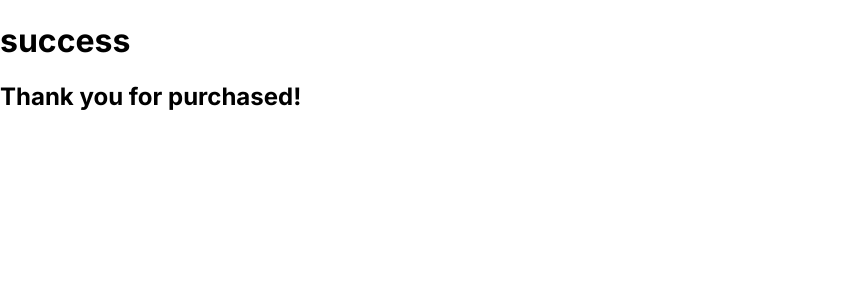
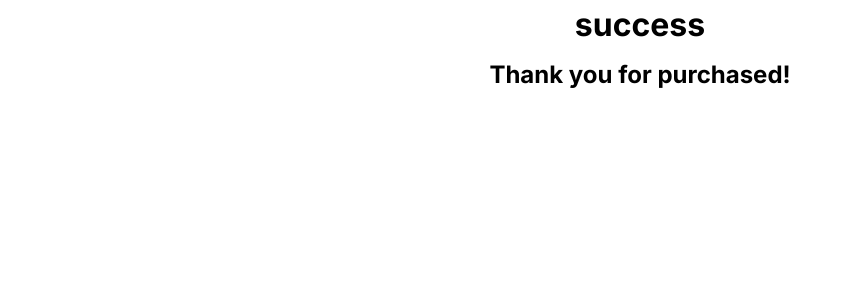
Before and after one commit to EdwardDuong/Fitness, a React (Create React App) app: page /success in a window 1280 px wide. Shown: the top 300 px of the page, without its empty margins (0-852 px from the left). Built offline with nearby package versions, Linux system fonts and the light colour scheme.

Commit message:
handle error

```diff
--- a/src/components/Plans/Plans.jsx
+++ b/src/components/Plans/Plans.jsx
@@ -4,16 +4,20 @@ import { plansData } from "../../data/plansData";
 import whiteTick from "../../assets/whiteTick.png";
 import InjectedCheckoutForm from "../ultis/payment";
 import { loadStripe } from "@stripe/stripe-js";
+import { useState } from "react";
 
 let stripePromise;
 const getStripe = () => {
   if (!stripePromise) {
-    console.log(process.env.STRIPEKEY);
-    stripePromise = loadStripe(process.env.STRIPEKEY);
+    stripePromise = loadStripe(
+      "pk_test_51LNUsEFsfyYLdIas0dCHq3o4YVTNpKwtoe9KaNxfz3GaN34INtAESNJDF3spTGKZDFVjygb7AzMF15u1WhavUWXk00CTJRtk2p"
+    );
   }
   return stripePromise;
 };
 const Plans = () => {
+  const [stripeError, setStripeError] = useState(null);
+  const [loading, setLoading] = useState(false);
   const item = {
     price: "price_1LNUxIFsfyYLdIast1lNsY7W",
     quantity: 1,
@@ -25,11 +29,15 @@ const Plans = () => {
     cancelUrl: `${window.location.origin}/cancel`,
   };
   const redirectCheckout = async () => {
+    setLoading(true);
     console.log("redirectToCheckOut");
     const stripe = await getStripe();
     const { error } = await stripe.redirectToCheckout(checkoutOptions);
     console.log("stripe error", error);
+    if (error) setStripeError(error.message);
+    setLoading(false);
   };
+  if (stripeError) alert(stripeError);
   return (
     <div className="plans-container" id="plans">
       <div className="blur plans-blur-1"></div>
@@ -55,8 +63,12 @@ const Plans = () => {
               ))}
             </div>
             <span>See more details -> </span>
-            <button className="btn" onClick={redirectCheckout}>
-              Join now
+            <button
+              className="btn"
+              onClick={redirectCheckout}
+              disabled={loading}
+            >
+              {loading ? "loading..." : "Join now"}
             </button>
           </div>
         ))}
--- a/src/pages/paymentPages/Cancel.jsx
+++ b/src/pages/paymentPages/Cancel.jsx
@@ -2,7 +2,7 @@ import React from "react";
 import "./payment.css";
 const Cancel = () => {
   return (
-    <div id="cancel">
+    <div className="cancel" id="cancel">
       <h1>Cancel</h1>
       <h2>Your payment is canceled</h2>
     </div>
--- a/src/pages/paymentPages/Success.jsx
+++ b/src/pages/paymentPages/Success.jsx
@@ -2,7 +2,7 @@ import React from "react";
 import "./payment.css";
 const Success = () => {
   return (
-    <div id="success">
+    <div className="success" id="success">
       <h1>success</h1>
       <h2>Thank you for purchased!</h2>
     </div>
--- a/src/pages/paymentPages/payment.css
+++ b/src/pages/paymentPages/payment.css
@@ -1,6 +1,7 @@
-.cancel > div,
-.success > div {
+.success,
+.cancel {
   display: flex;
   flex-direction: column;
   align-items: center;
+  line-height: 0.5rem;
 }
```
